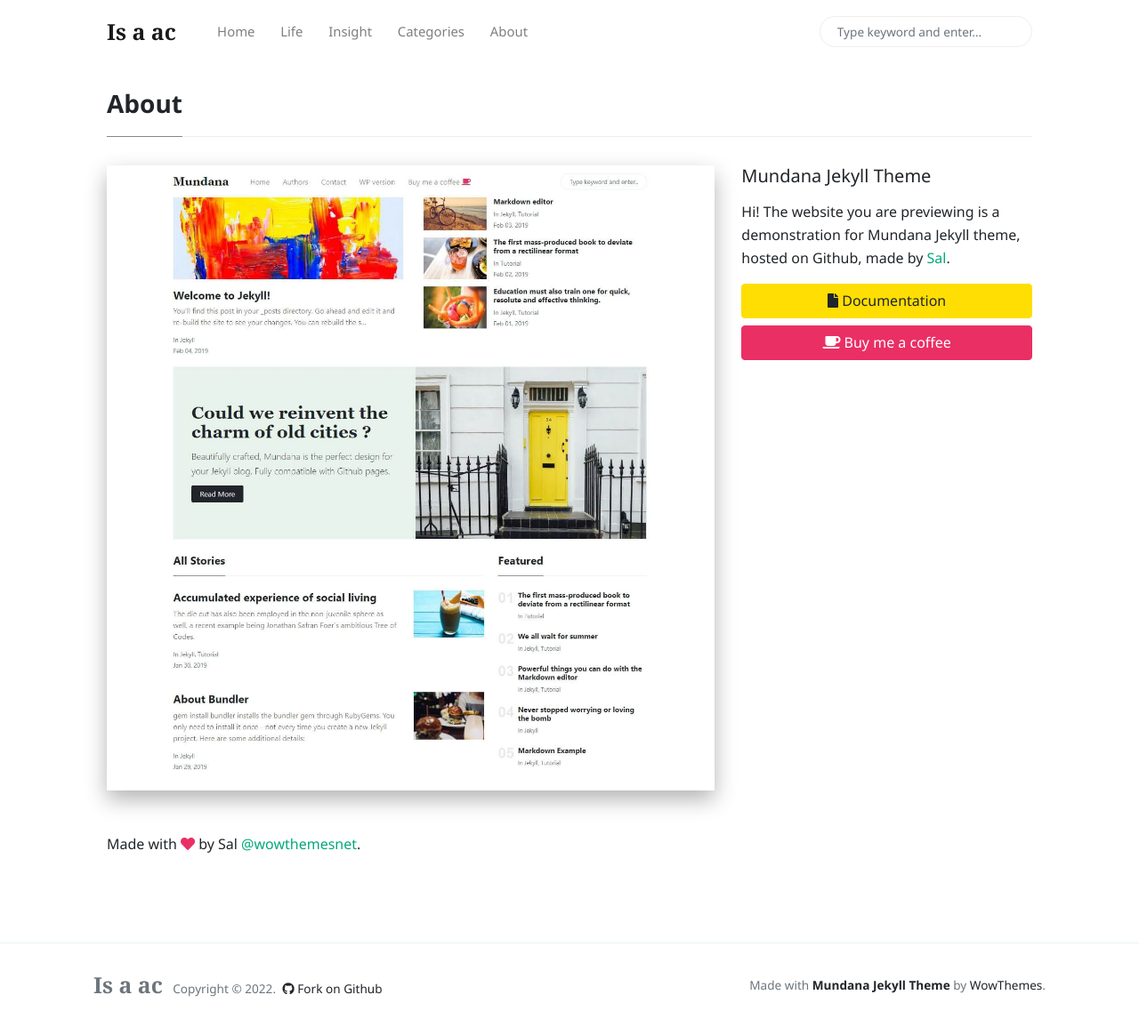
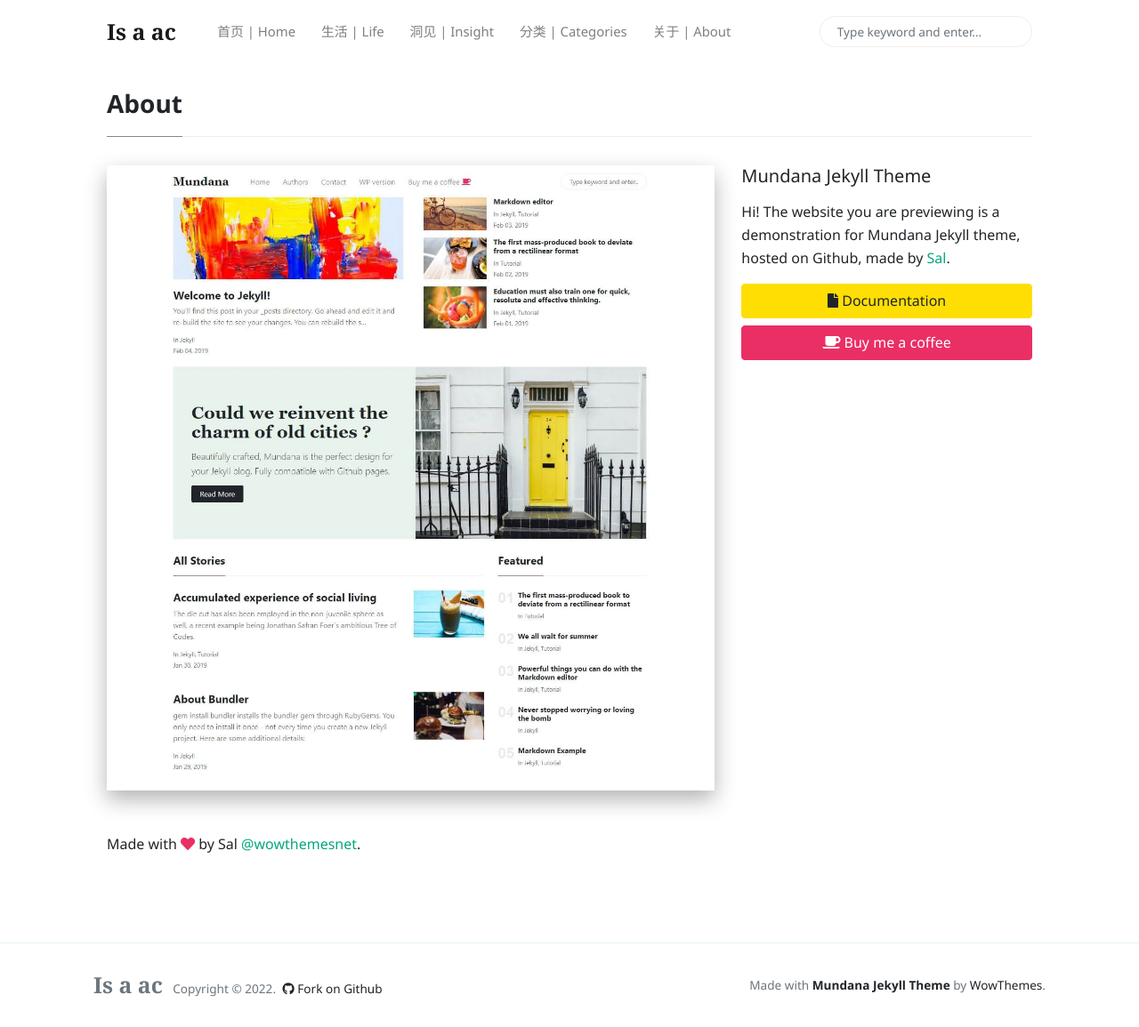
Before and after one commit to isaachuan9/isaachuan9.github.io, a Jekyll site: the page built from _pages/about.md, in a window 1280 px wide and 1155 px high. Shown: the whole window at 89% size. Built offline with Jekyll 4.4.1, drawn with Linux system fonts in a browser that asks for light colours; nearby versions of some CDN libraries; comment, search, counter and statistics services are not loaded.

Commit message:
fix name

```diff
--- a/_config.yml
+++ b/_config.yml
@@ -19,7 +19,7 @@ plugins:
   - jekyll-seo-tag
 
 authors:
-    sal:
+    isaac:
       name:           Isaac
       site:           https://isaachuan9.github.io
       avatar:         /assets/images/avatar1.jpg
--- a/_includes/menu-header.html
+++ b/_includes/menu-header.html
@@ -1,23 +1,23 @@
 <!--  Replace menu links here -->
 
 <li class="nav-item">
-<a class="nav-link" href="{{site.baseurl}}/index.html">Home</a>
+<a class="nav-link" href="{{site.baseurl}}/index.html">首页 | Home</a>
 </li>
 
 <li class="nav-item">
-    <a target="_blank" class="nav-link" href="{{site.baseurl}}/life.html">Life</a>
+    <a target="_blank" class="nav-link" href="{{site.baseurl}}/life.html">生活 | Life</a>
 </li>
 
 <li class="nav-item">
-    <a target="_blank" class="nav-link" href="{{site.baseurl}}/insight.html">Insight</a>
+    <a target="_blank" class="nav-link" href="{{site.baseurl}}/insight.html"> 洞见 | Insight</a>
 </li>
 
 <li class="nav-item">
-    <a target="_blank" class="nav-link" href="{{site.baseurl}}/categories.html">Categories</a>
+    <a target="_blank" class="nav-link" href="{{site.baseurl}}/categories.html">分类 | Categories</a>
 </li>
 
 <li class="nav-item">
-<a class="nav-link" href="{{site.baseurl}}/authors-list.html">About</a>
+<a class="nav-link" href="{{site.baseurl}}/authors-list.html">关于 | About</a>
 </li>
 
 
```
